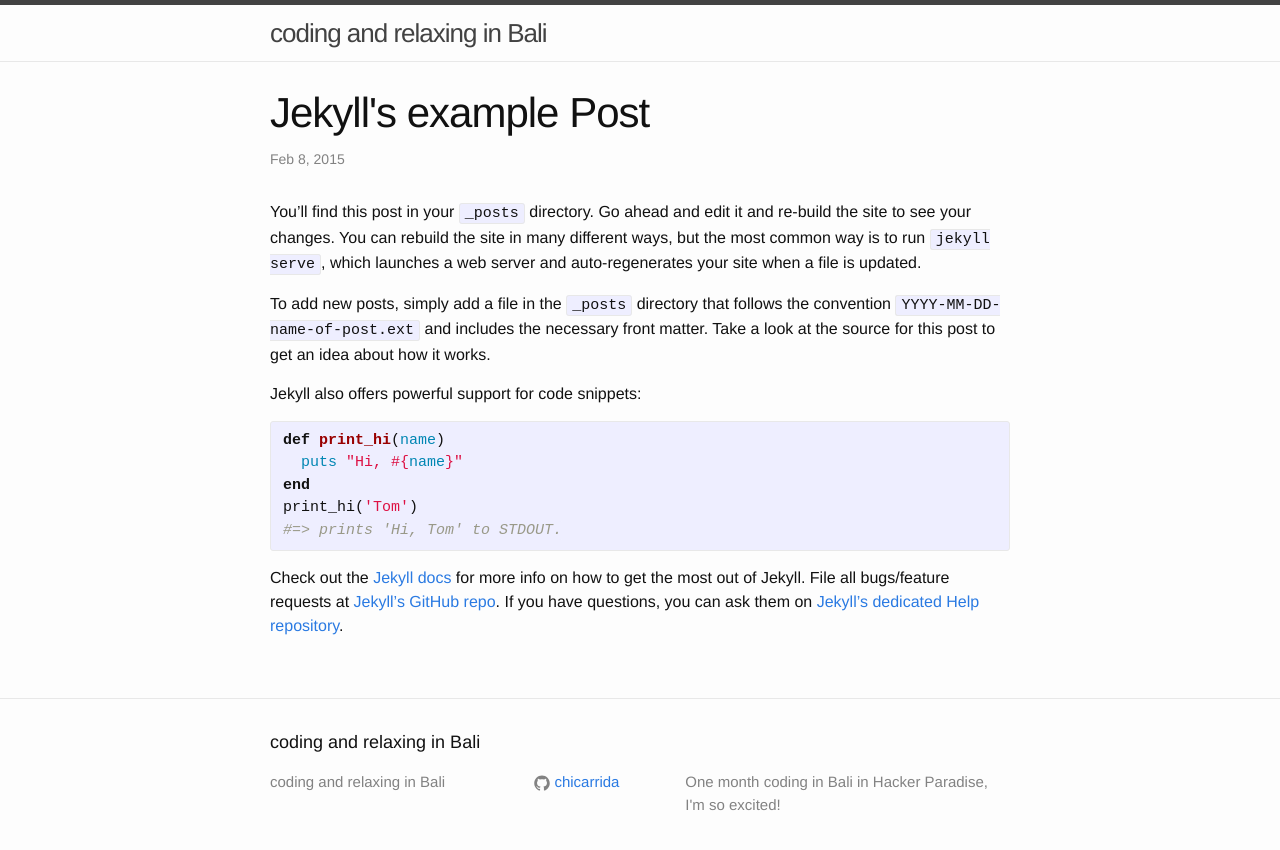
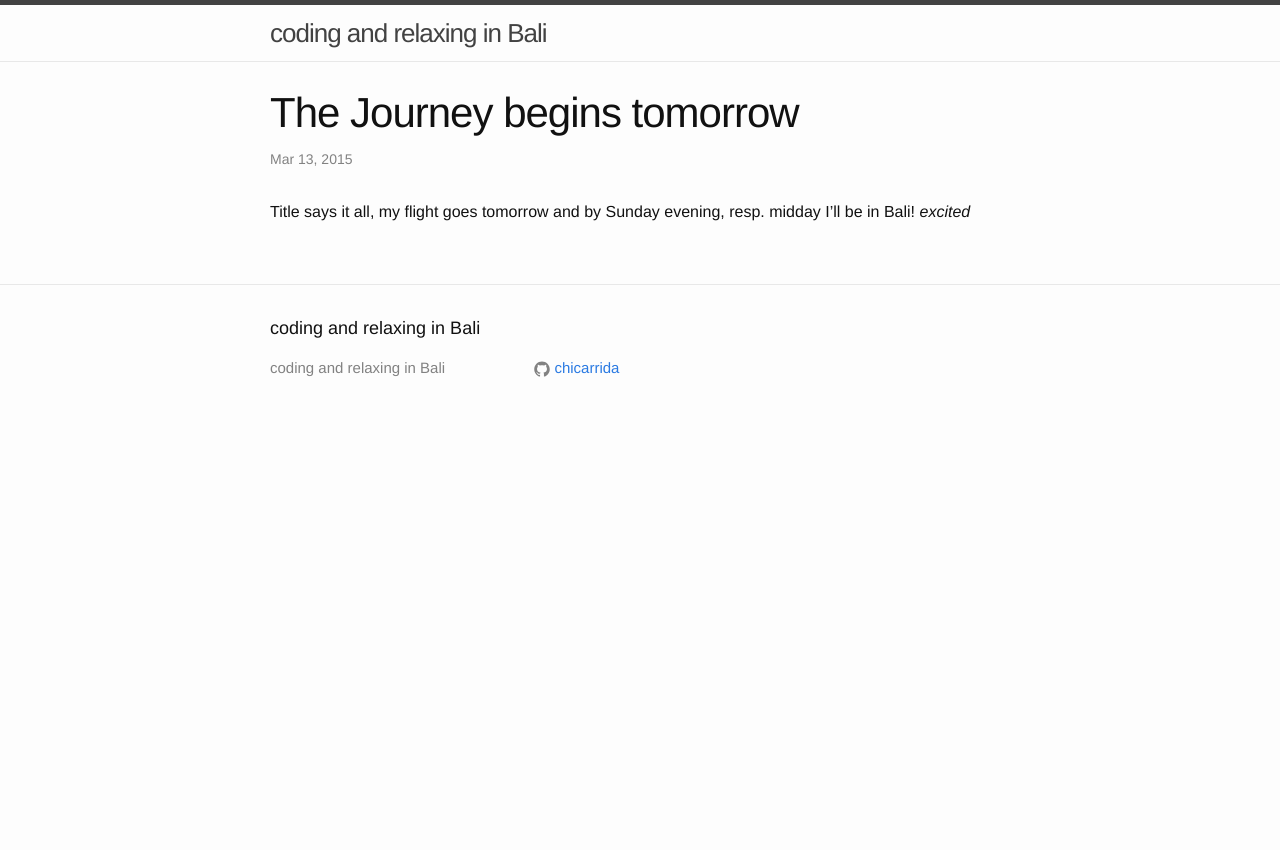
Before and after one commit to chicarrida/chicarrida.github.io, a Jekyll site: the page built from _posts/2015-02-08-welcome-to-jekyll.markdown, in a window 1280 px wide. Shown: the top 850 px of the page. Built offline with Jekyll 4.4.1, drawn with Linux system fonts in a browser that asks for light colours.

Commit message:
first 'own' posts

```diff
--- a/_config.yml
+++ b/_config.yml
@@ -1,8 +1,8 @@
 # Site settings
 title: coding and relaxing in Bali
 #email: chicarrida@gmail.com
-description: > # this means to ignore newlines until "baseurl:"
-  One month coding in Bali in Hacker Paradise, I'm so excited!
+#description: > # this means to ignore newlines until "baseurl:"
+ # One month coding in Bali in Hacker Paradise, I'm so excited!
 baseurl: "" # the subpath of your site, e.g. /blog/
 url: "http://yourdomain.com" # the base hostname & protocol for your site
 #twitter_username: jekyllrb
--- a/_posts/2015-02-08-welcome-to-jekyll.markdown
+++ b/_posts/2015-02-08-welcome-to-jekyll.markdown
@@ -1,26 +1,8 @@
 ---
 layout: post
-title:  "Jekyll's example Post"
-date:   2015-02-08 14:58:32
+title:  "The Journey begins tomorrow"
+date:   2015-03-13 18:13:32
 comments: true
 categories: jekyll update
 ---
-You’ll find this post in your `_posts` directory. Go ahead and edit it and re-build the site to see your changes. You can rebuild the site in many different ways, but the most common way is to run `jekyll serve`, which launches a web server and auto-regenerates your site when a file is updated.
-
-To add new posts, simply add a file in the `_posts` directory that follows the convention `YYYY-MM-DD-name-of-post.ext` and includes the necessary front matter. Take a look at the source for this post to get an idea about how it works.
-
-Jekyll also offers powerful support for code snippets:
-
-{% highlight ruby %}
-def print_hi(name)
-  puts "Hi, #{name}"
-end
-print_hi('Tom')
-#=> prints 'Hi, Tom' to STDOUT.
-{% endhighlight %}
-
-Check out the [Jekyll docs][jekyll] for more info on how to get the most out of Jekyll. File all bugs/feature requests at [Jekyll’s GitHub repo][jekyll-gh]. If you have questions, you can ask them on [Jekyll’s dedicated Help repository][jekyll-help].
-
-[jekyll]:      http://jekyllrb.com
-[jekyll-gh]:   https://github.com/jekyll/jekyll
-[jekyll-help]: https://github.com/jekyll/jekyll-help
+Title says it all, my flight goes tomorrow and by Sunday evening, resp. midday I'll be in Bali! *excited*
--- a/index.html
+++ b/index.html
@@ -25,7 +25,7 @@
 <div class="home-rlx">
 
   <h1 class="page-heading">Relaxing</h1>
-
+<p>..and relaxing in Ubud. The relaxing stuff will be in german ^^.</p>
   <ul class="rlx-post-list">
     {% for post in site.rlxposts %}
       <li>
```
Also changed, not shown: other parts of index.html (+1 -1 lines), _rlxposts/2015-03-13-Relax.markdown (+3 -21 lines), _rlxposts/2015-03-13-Relax2.markdown (deleted, +0 -26 lines), 6 other files.
